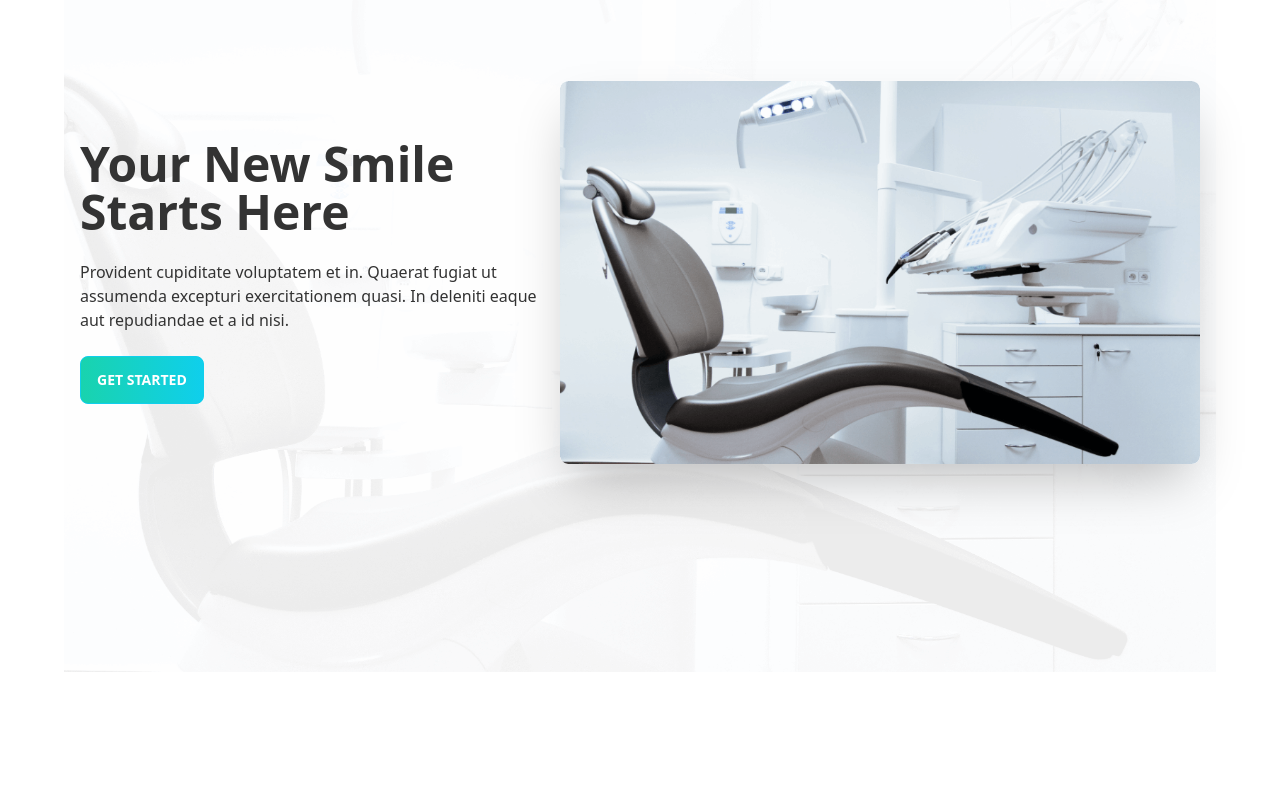
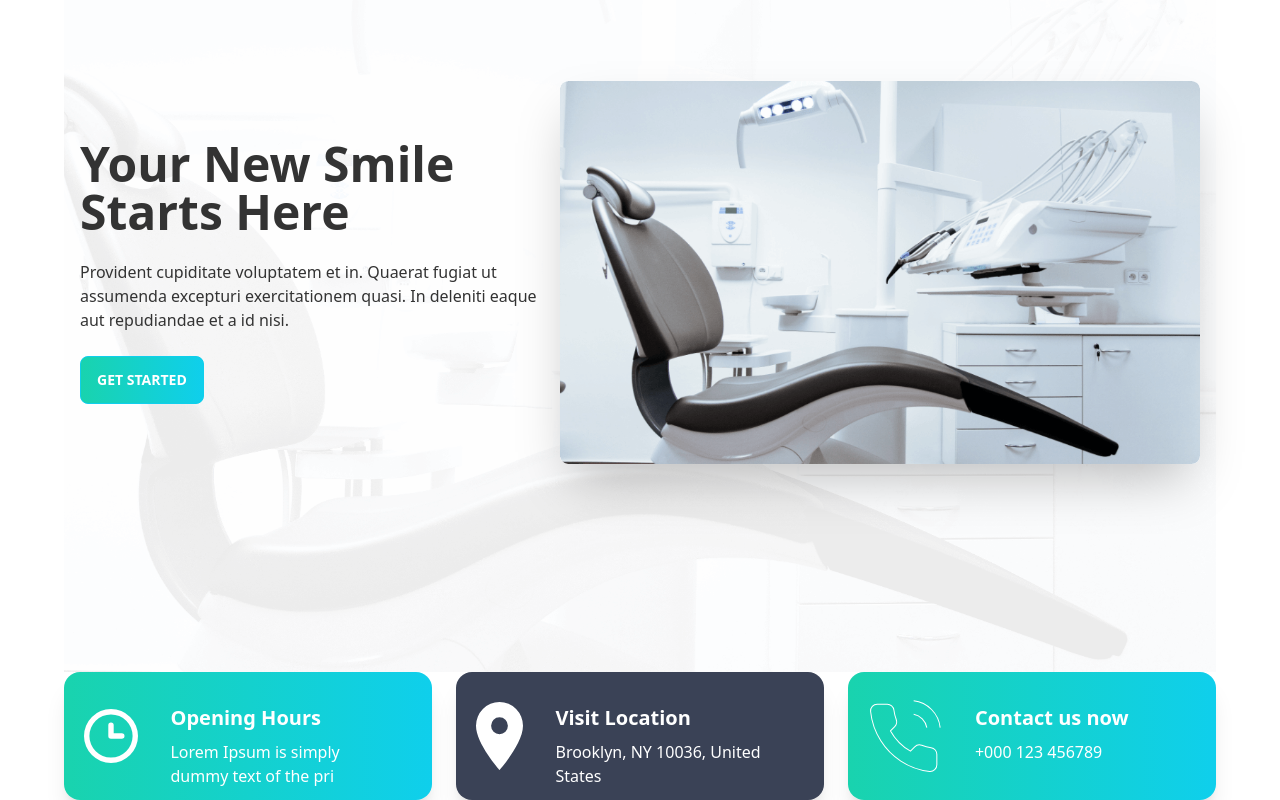
Before and after one commit to cryptomehedi/doctors-portal-client-side, a React (Create React App) app: page / in a window 1280 px wide. Shown: the part 192-992 px from the top of the page. Before the commit the page ends 864 px from the top, so only its background shows below. Built offline with nearby package versions, Linux system fonts and the light colour scheme.

Commit message:
home info added

```diff
--- a/src/Component/Pages/Home/Info.js
+++ b/src/Component/Pages/Home/Info.js
@@ -2,10 +2,54 @@ import React from 'react';
 import clock from '../../../assets/icons/clock.svg'
 import marker from '../../../assets/icons/marker.svg'
 import phone from '../../../assets/icons/phone.svg'
+import InfoCard from './InfoCard';
 const Info = () => {
+    const cardInfos = [
+            {
+                img: clock,
+                title: 'Opening Hours',
+                description: 'Lorem Ipsum is simply dummy text of the pri',
+                bg: 'bg-gradient-to-r from-secondary to-primary'
+            },
+            {
+                img: marker,
+                title: 'Visit Location',
+                description: 'Brooklyn, NY 10036, United States',
+                bg: 'bg-accent'
+            },
+            {
+                img: phone,
+                title: 'Contact us now',
+                description: '+000 123 456789',
+                bg: 'bg-gradient-to-r from-secondary to-primary'
+            },
+    ]
     return (
         <div className="grid grid-cols-3 gap-6">
-
+            {/* <div class="card px-5 lg:card-side bg-gradient-to-r from-secondary to-primary shadow-xl">
+                <figure><img src={clock} alt="Album"/></figure>
+                <div class="card-body text-white">
+                    <h2 class="card-title">Opening Hours</h2>
+                    <p>Lorem Ipsum is simply dummy text of the pri</p>
+                </div>
+            </div>
+            <div class="card px-5 lg:card-side bg-accent shadow-xl">
+                <figure><img src={marker} alt="Album"/></figure>
+                <div class="card-body text-white">
+                    <h2 class="card-title">Visit Location</h2>
+                    <p>Brooklyn, NY 10036, United States</p>
+                </div>
+            </div>
+            <div class="card px-5 lg:card-side bg-gradient-to-r from-secondary to-primary shadow-xl">
+                <figure><img src={phone} alt="Album"/></figure>
+                <div class="card-body text-white">
+                    <h2 class="card-title">Contact us now</h2>
+                    <p>+000 123 456789</p>
+                </div>
+            </div> */}
+            {
+                cardInfos.map(cardInfo => <InfoCard info={cardInfo} key={cardInfo.title} />)
+            }
         </div>
     );
 };
--- /dev/null
+++ b/src/Component/Pages/Home/InfoCard.js
@@ -0,0 +1,19 @@
+import React from 'react';
+
+const InfoCard = ({info}) => {
+    const {img, title, description, bg} = info;
+
+    return (
+        <div>
+            <div className={`card px-5 h-32 lg:card-side ${bg} shadow-xl`}>
+                <figure><img src={img} alt="Album"/></figure>
+                <div className="card-body text-white">
+                    <h2 className="card-title">{title}</h2>
+                    <p>{description}</p>
+                </div>
+            </div>
+        </div>
+    );
+};
+
+export default InfoCard;
```
